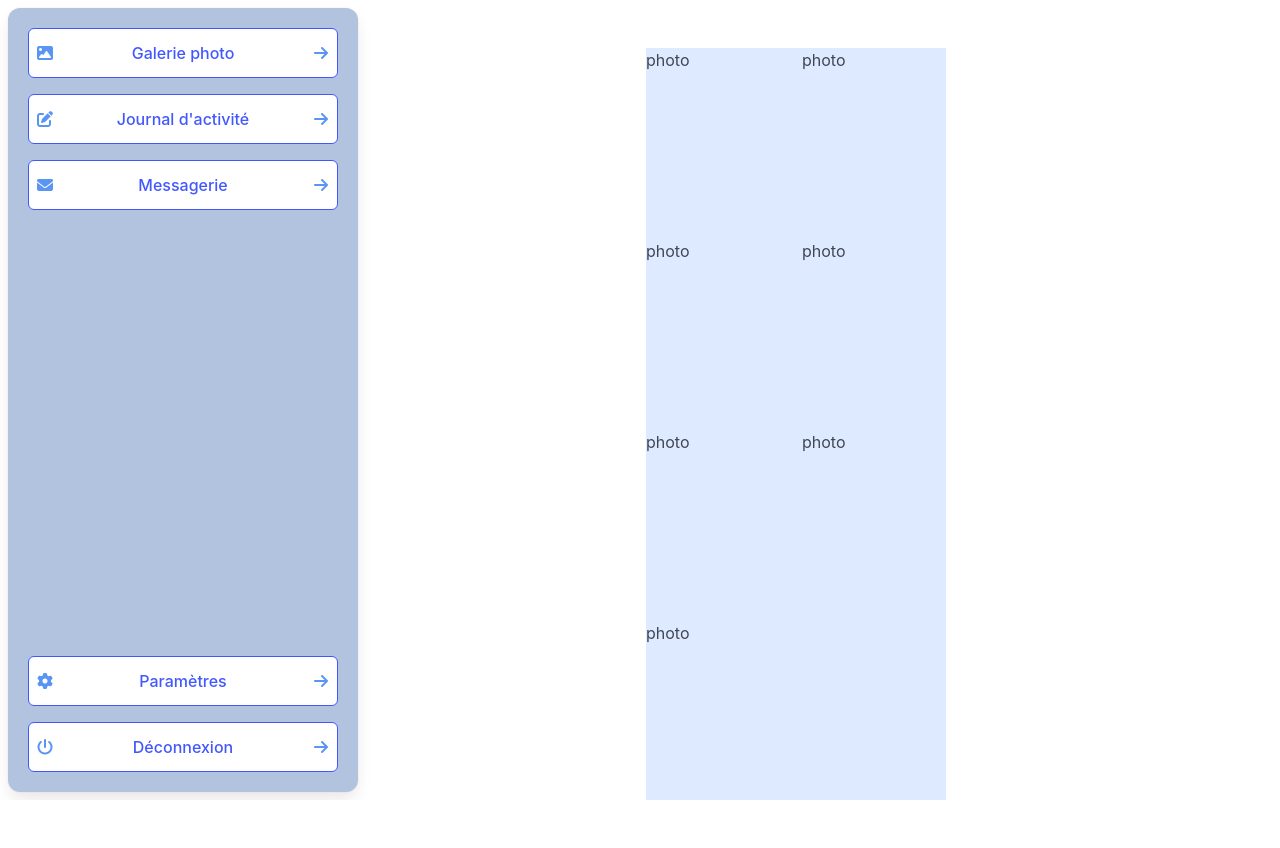
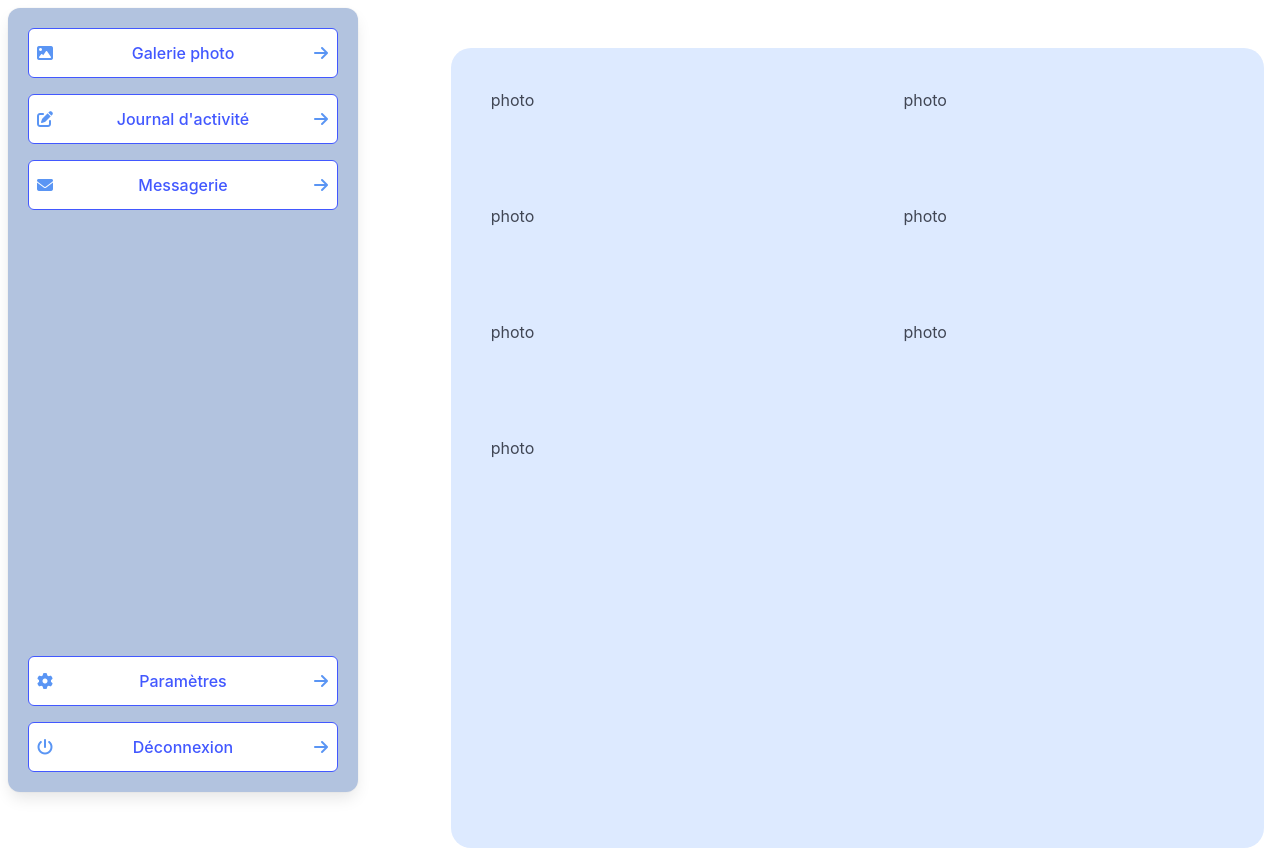
Before and after one commit to felikarina/bambin, a Vue app: page /#/galerie-photo in a window 1280 px wide. Before the commit the page ends 800 px from the top, so only its background shows below. Built offline with nearby package versions, Linux system fonts and the light colour scheme.

Commit message:
update gallery

```diff
--- a/src/components/gallery.vue
+++ b/src/components/gallery.vue
@@ -1,6 +1,8 @@
 <script setup lang="ts"></script>
 <template>
-  <div class="gallery block grid">
+  <div class="gallery">
+    <div class="fixed-grid">
+      <div class="grid">
         <div class="cell">photo</div>
         <div class="cell">photo</div>
         <div class="cell">photo</div>
@@ -9,10 +11,17 @@
         <div class="cell">photo</div>
         <div class="cell">photo</div>
       </div>
+    </div>
+  </div>
 </template>
 <style scoped>
 .gallery {
-  max-width: 300px;
   background-color: var(--blue-lighter);
+  height: 100%;
+  border-radius: 20px;
+}
+
+.cell {
+  padding: 10%;
 }
 </style>
--- a/src/views/PhotoGallery.vue
+++ b/src/views/PhotoGallery.vue
@@ -4,9 +4,13 @@ import gallery from './../components/gallery.vue'
 </script>
 
 <template>
-  <main class="grid">
-    <NavigationSidebar />
-    <gallery class="mt-6" />
+  <main class="columns">
+    <div class="pr-2 column is-one-third">
+      <NavigationSidebar class="is-hidden-mobile" />
+    </div>
+    <div class="column">
+      <gallery class="mt-6 mx-4" />
+    </div>
   </main>
 </template>
 
```
Lines whose indentation alone changed are shown as unchanged.
